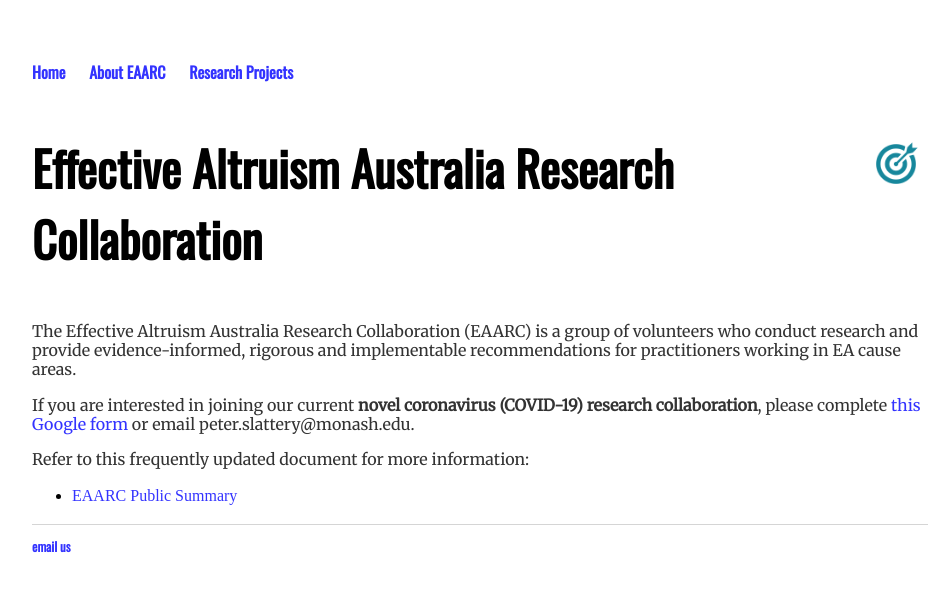
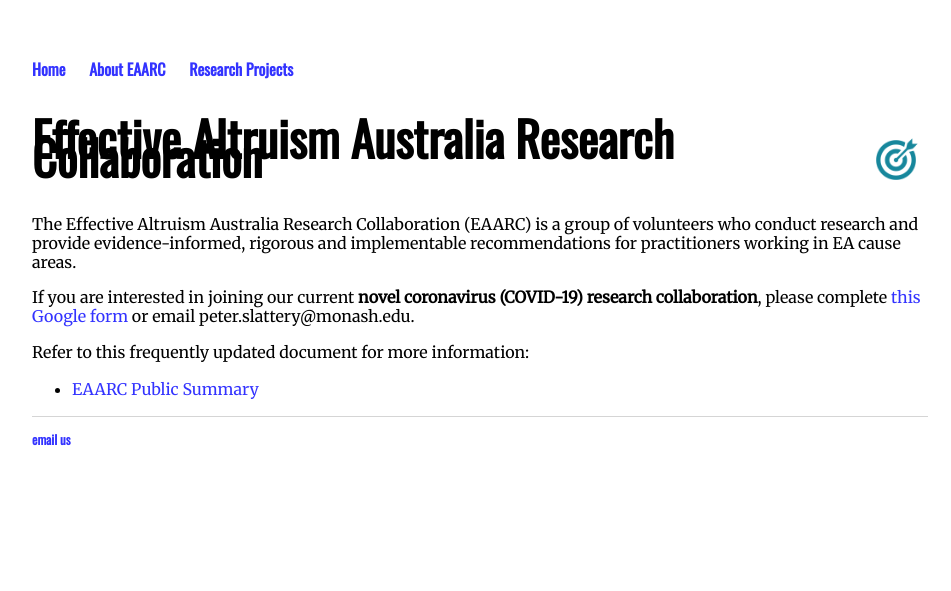
Before and after one commit to aksaeri/scrub, a Jekyll site: the page built from index.md, in a window 1280 px wide. Shown: the top 591 px of the page, without its empty margins (160-1111 px from the left). Built offline with Jekyll 4.4.1, drawn with Linux system fonts in a browser that asks for light colours.

Commit message:
Update main.css

```diff
--- a/css/main.css
+++ b/css/main.css
@@ -1,6 +1,8 @@
 body {
     margin: 60px auto;
     width: 70%;
+    font-family: 'Droid Serif', 'Merriweather', serif;
+    line-height: 1.2em;
 }
 nav ul, footer ul {
     font-family: 'Droid Serif', 'Merriweather', serif;
@@ -41,10 +43,8 @@
 }
 
 p {
-    font-size: 1em;
     font-family: 'Droid Serif', 'Merriweather', serif;
     line-height: 1.2em;
-    color: #333;
 }
 
 footer {
```
